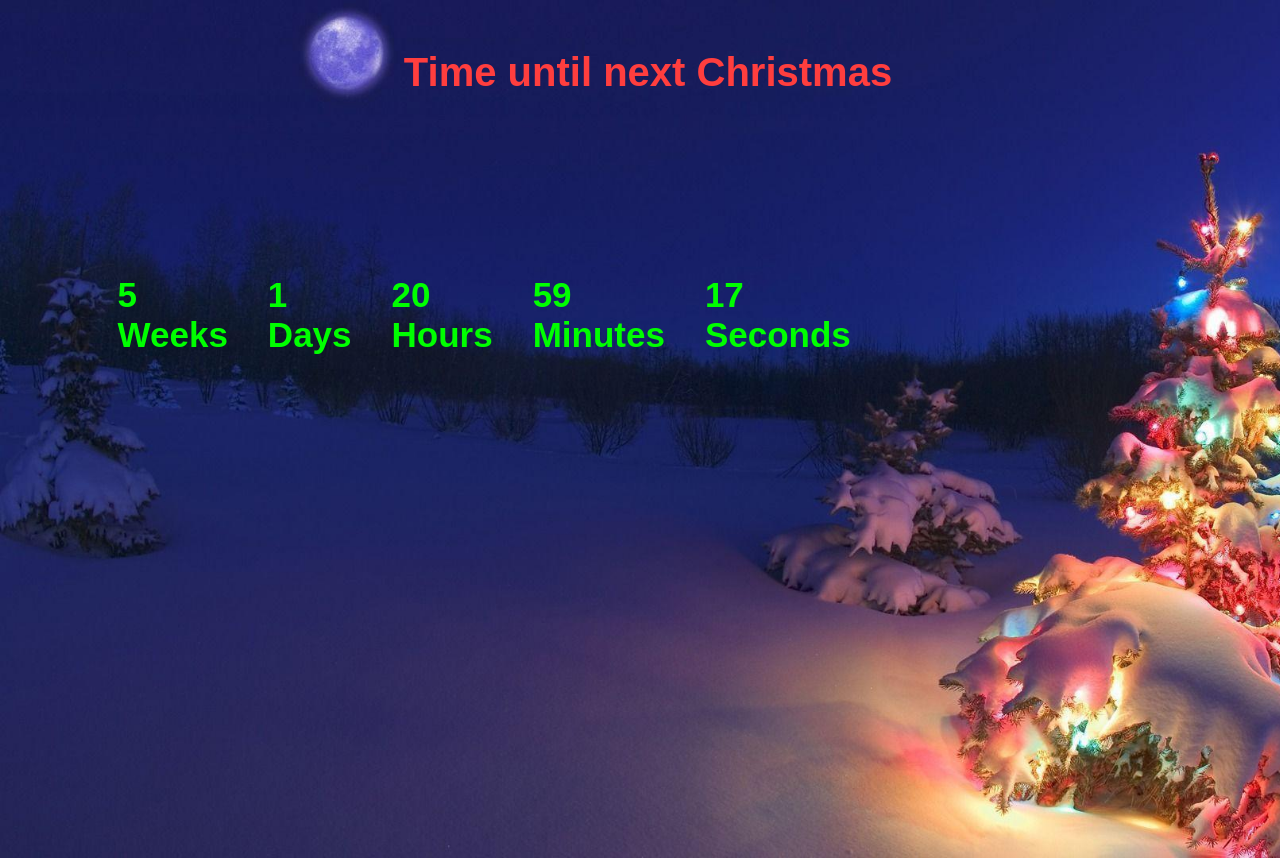
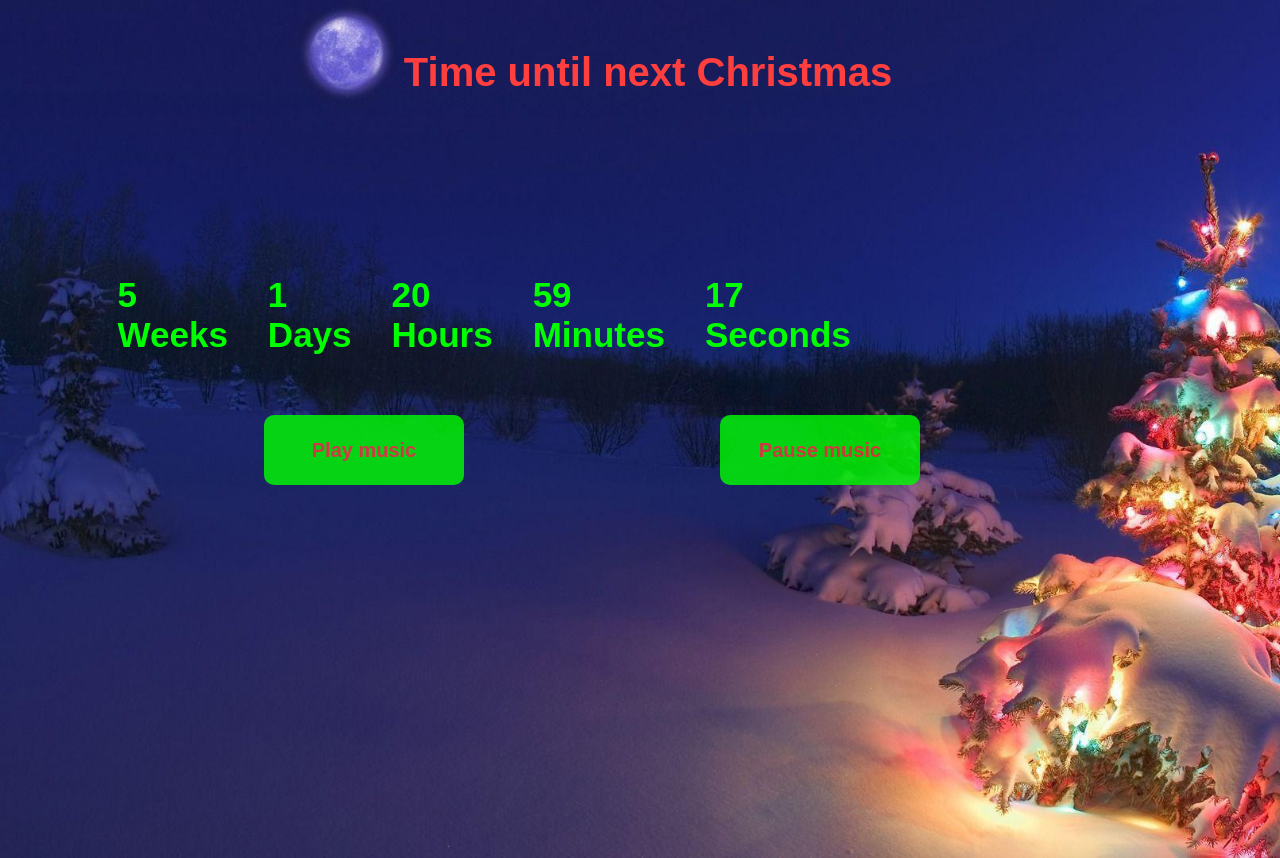
Before and after one commit to realazaber/react-christmas-countdown, a React (Create React App) app: page / in a window 1280 px wide. Built offline with nearby package versions, Linux system fonts and the light colour scheme.

Commit message:
Added music

```diff
--- a/src/App.js
+++ b/src/App.js
@@ -1,20 +1,18 @@
 import React from "react";
 import { Fragment } from "react";
 
-import Countdown from "./Countdown";
+import Countdown from "./components/Countdown";
+import AudioPlayer from "./components/AudioPlayer";
 import "./css/main.css";
+
+
 
 
 function App() {
 
-  if (Math.floor(Math.random() * 100) === 69) {
-    const bgAudio = new Audio('https://www.youtube.com/watch?v=239SxZ6ZNTo');
-    bgAudio.play();
-  }
-  else {
-    const bgAudio = new Audio('https://www.youtube.com/watch?v=aAkMkVFwAoo');
-    bgAudio.play();
-  }
+
+
+
 
 
   return (
@@ -23,6 +21,7 @@ function App() {
         Time until next Christmas
       </h1>
       <Countdown />
+      <AudioPlayer />
     </Fragment>
   );
 }
--- /dev/null
+++ b/src/components/AudioPlayer.js
@@ -0,0 +1,46 @@
+import React from 'react';
+
+import mainAudio1 from "../audio/mainAudio1.mp3";
+import mainAudio2 from "../audio/mainAudio1.mp3";
+
+function AudioPlayer() {
+
+    let isPlaying = false;
+
+    let bgAudio = null;
+
+    const playMusic = () => {
+
+        const randInt = Math.floor(Math.random() * 100);
+        console.log(randInt);
+
+        if (randInt === 69 && isPlaying === false) {
+          bgAudio = new Audio(mainAudio2);
+          bgAudio.play();
+        }
+        else if (randInt !== 69 && isPlaying === false) {
+          bgAudio = new Audio(mainAudio1);
+          bgAudio.play();
+        }
+
+        isPlaying = true;
+    }
+
+    const pauseMusic = () => {
+        bgAudio.pause();
+        isPlaying = false;
+    }
+
+    return (
+        <div id="audioPlayer">
+            <button onClick={playMusic}>
+                Play music
+            </button>
+            <button onClick={pauseMusic}>
+                Pause music
+            </button>
+        </div>
+    )
+}
+
+export default AudioPlayer
--- a/src/css/main.css
+++ b/src/css/main.css
@@ -32,7 +32,31 @@ h1 {
 #weeks, #days, #hours, #minutes,  #seconds {
     color: var(--time-remaining-text-color);
     font-weight: bold;
+}
 
+button {
+    background-color: var(--time-remaining-text-color);
+    border: none;
+    border-radius: 10px;
+    font-size: 20px;
+    font-weight: bold;
+    color: var(--main-text-color);
+    opacity: 0.8;
+    padding: 20px;
+    transition-duration: 500ms;
+    width: 200px;
+    height: 70px;
+}
+
+button:hover {
+    transition-duration: 500ms;
+    font-size: 23px;
+    border-radius: 20px;
+}
+
+button:active {
+    font-size: 20px;
+    border-radius: 25px;
 }
 
 /* Mobile */
@@ -85,4 +109,9 @@ h1 {
     #weeks, #days, #hours, #minutes,  #seconds {
         margin: 20px;
     }
+
+    button {
+        margin-top: 5vh;
+        margin-left: 20vw;
+    }
 }
```
Also changed, not shown: src/components/Countdown.js (renamed from src/Countdown.js), 2 other files (tests, documents, lock files or other folders).
